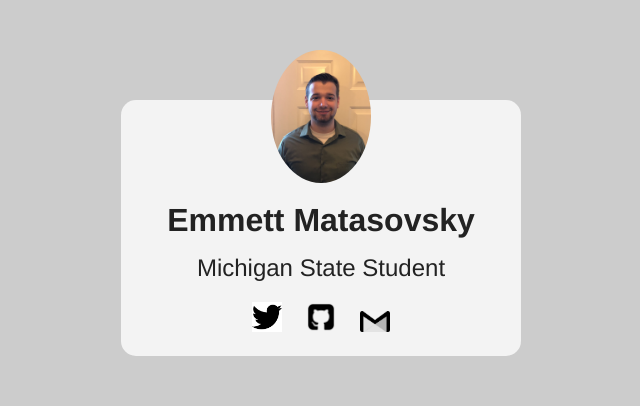
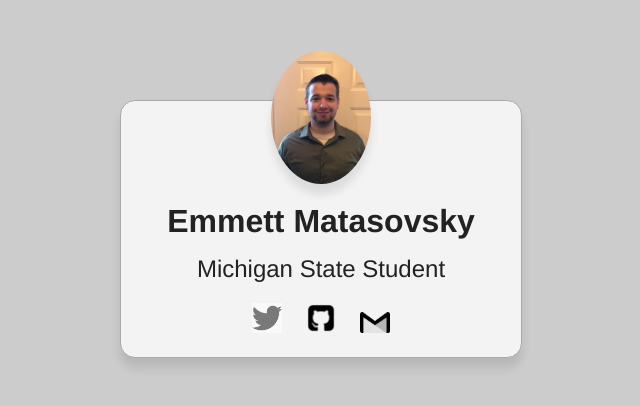
Before and after one commit to ematasovsky57/mi349_card, a plain HTML site: page index.html in a window 1280 px wide. In both pictures the pointer is over the picture 585 px from the left and 317 px from the top of the page. Shown: the whole page, without its empty margins (319-959 px from the left). Drawn offline with Linux system fonts and the light colour scheme.

Commit message:
Update card.css

```diff
--- a/card.css
+++ b/card.css
@@ -24,9 +24,12 @@ h2{
     margin: 0 auto;
     width: 400px;
     text-align: center;
+    box-shadow: rgba(0,0,0,0.1) 0 10px 10px;
+    border: 1px solid #aaa;
 }
 
 .card .avatar{
+    box-shadow: rgba(0,0,0,0.1) 0 10px 10px;
     width: 100px;
     border-radius: 50%;
     margin-top: -50px;
@@ -43,3 +46,8 @@ h2{
     display: inline-block;
     padding: 20px 10px;
 }
+
+.contacts li a img:hover{
+    opacity: 0.5;
+    transition: opacity ease-in-out 0.2s;
+}
```
